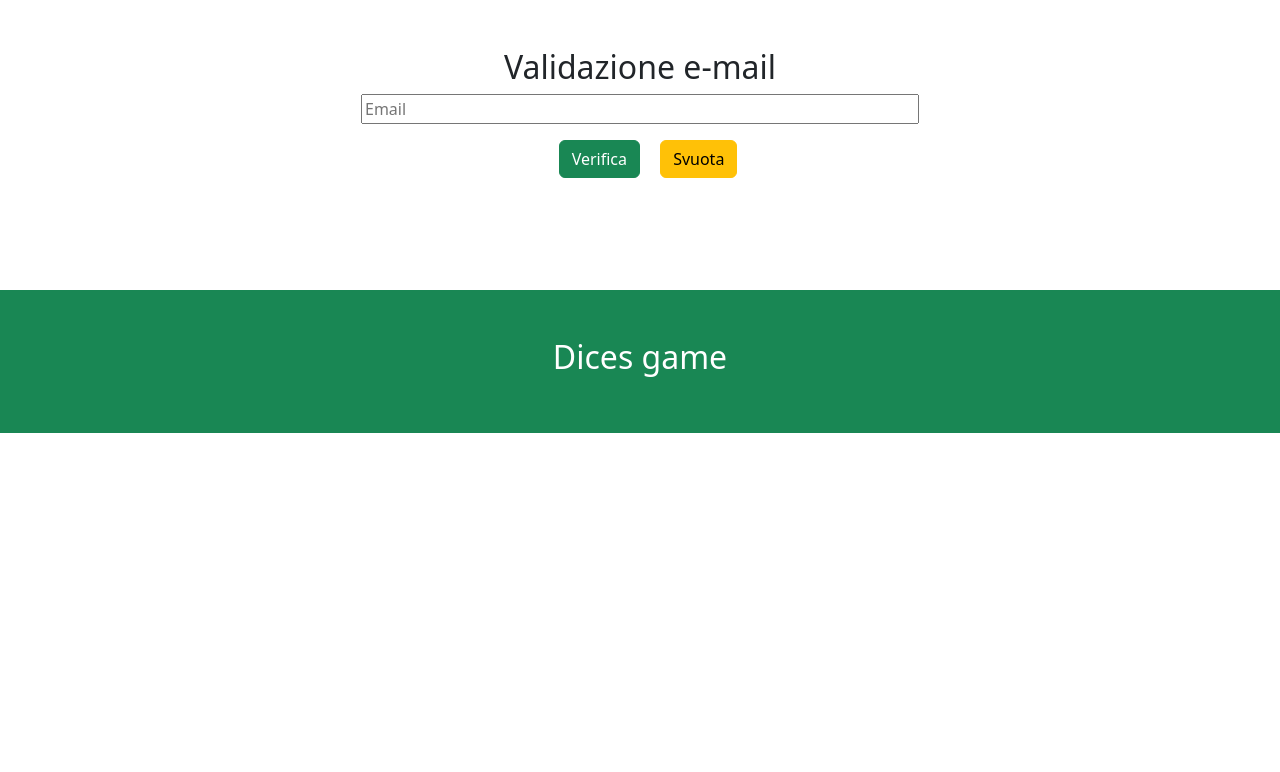
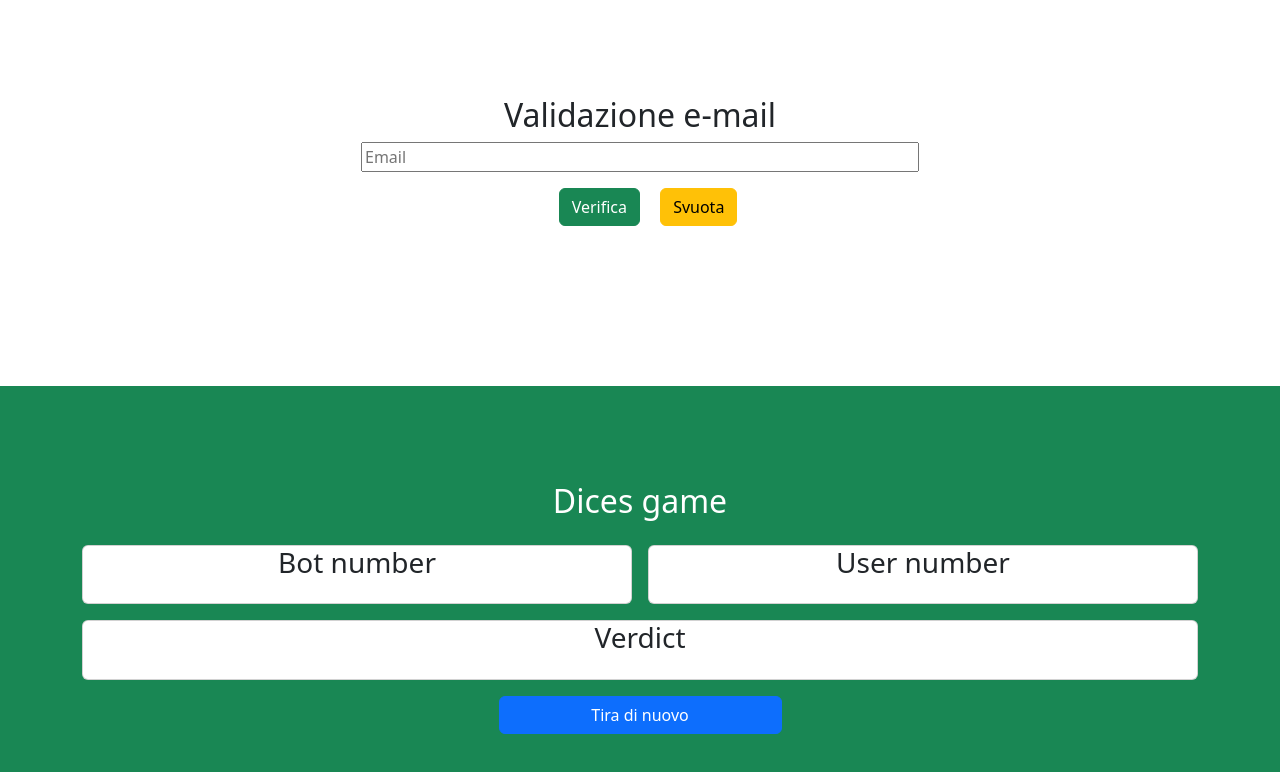
Before and after one commit to giuseppesciacca/js-mail-dadi, a plain HTML site: page index.html in a window 1280 px wide. Drawn offline with nearby package versions, Linux system fonts and the light colour scheme.

Commit message:
[add] dices game style

```diff
--- a/assets/js/main.js
+++ b/assets/js/main.js
@@ -48,6 +48,13 @@ Generare un numero random da 1 a 6, sia per il giocatore sia per il computer. St
  */
 
 const nums = ['1', '2', '3', '4', '5', '6'];
+const resultBot = document.getElementById('result_bot');
+const resultUser = document.getElementById('result_user');
+const diceVerdict = document.getElementById('verdict');
+const launch = document.getElementById('launch');
+
+launch.addEventListener('click', function (e) {
+    e.preventDefault()
 
     const numBot = nums[Math.floor(Math.random() * nums.length)];
     console.log(numBot);
@@ -55,10 +62,17 @@ console.log(numBot);
     const numUser = nums[Math.floor(Math.random() * nums.length)];
     console.log(numUser);
 
+    resultBot.innerHTML = numBot
+    resultUser.innerHTML = numUser
+
     if (numBot > numUser) {
         console.log('Hai perso!');
+        diceVerdict.innerHTML = 'Hai perso!';
     } else if (numBot == numUser) {
         console.log('Stesso numero');
+        diceVerdict.innerHTML = 'Stesso numero';
     } else {
         console.log('Hai vinto!');
+        diceVerdict.innerHTML = 'Hai vinto!';
     };
+});
--- a/index.html
+++ b/index.html
@@ -18,7 +18,7 @@
 </head>
 
 <body>
-    <section>
+    <section class="py-5">
         <div class="container py-5">
             <h2 class="text-center">Validazione e-mail</h2>
 
@@ -35,10 +35,33 @@
         </div>
     </section>
 
-    <section class="bg-success">
+    <section class="bg-success py-5">
         <div class="container py-5">
-            <h2 class="text-center text-white">Dices game</h2>
+            <h2 class="text-center text-white pb-3">Dices game</h2>
 
+            <div class="row text-center g-3 justify-content-center">
+                <div class="col">
+                    <div class="card">
+                        <h3>Bot number</h3>
+                        <p class="fs-4" id="result_bot"></p>
+                    </div>
+                </div>
+                <div class="col">
+                    <div class="card">
+                        <h3>User number</h3>
+                        <p class="fs-4" id="result_user"></p>
+                    </div>
+
+                </div>
+                <div class="col-12">
+                    <div class="card">
+                        <h3>Verdict</h3>
+                        <p class="fs-4" id="verdict"></p>
+                    </div>
+                </div>
+
+                <button id="launch" class="btn btn-primary m-3 w-25">Tira di nuovo</button>
+            </div>
 
         </div>
     </section>
```
Lines whose indentation alone changed are shown as unchanged.
